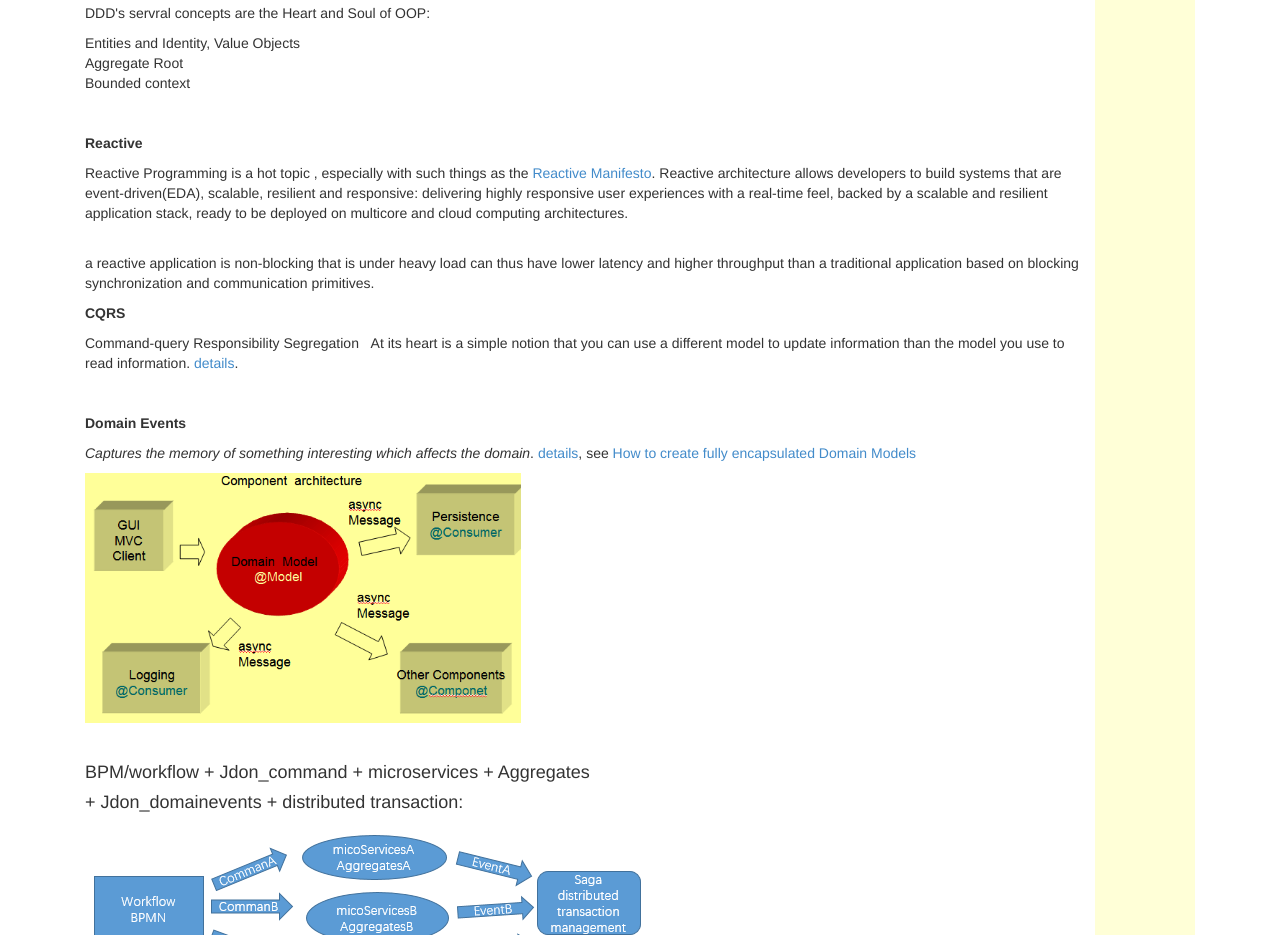
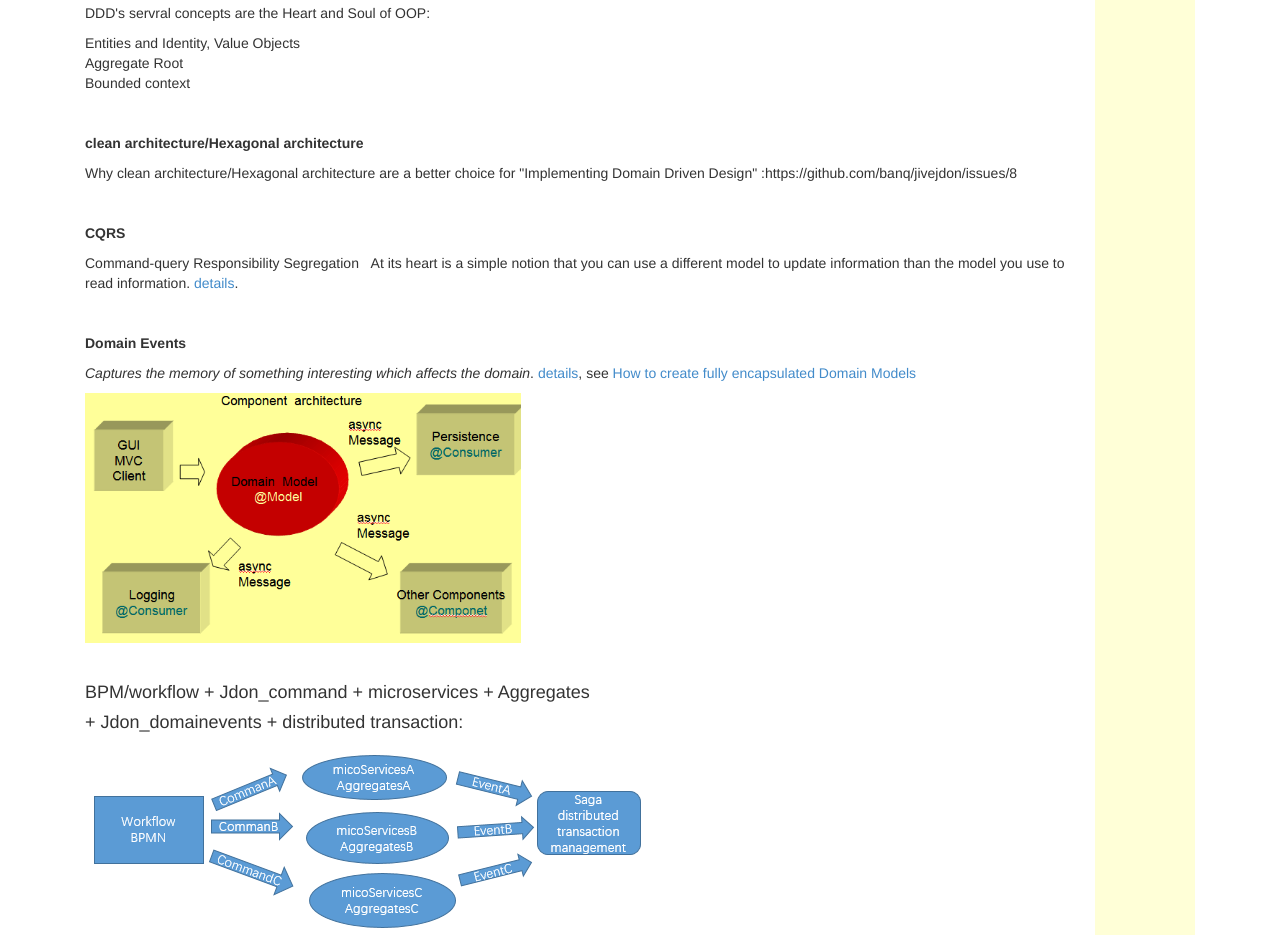
Before and after one commit to banq/banq.github.io, a plain HTML site: page index.html in a window 1280 px wide. Shown: the part 853-1788 px from the top of the page. Drawn offline with nearby package versions, Linux system fonts and the light colour scheme.

Commit message:
fixed bug

```diff
--- a/index.html
+++ b/index.html
@@ -88,12 +88,9 @@ style="BORDER-TOP-WIDTH: 2px; BORDER-LEFT-WIDTH: 2px; BORDER-BOTTOM-WIDTH: 2px;
                       Aggregate Root<br>
                       Bounded context</p>
                     <p>&nbsp;</p>
-                    <p><strong>Reactive</strong></p>
-                    <p>Reactive Programming is a hot topic , especially with such things as the <a href="http://www.reactivemanifesto.org/" target="_blank">Reactive Manifesto</a>.
-                      Reactive architecture allows developers to build systems that are event-driven(EDA), scalable, resilient and responsive: delivering highly responsive user experiences with a real-time feel, backed by a scalable and resilient application stack, ready to be deployed on multicore and cloud computing architectures.</p>
-                    <p><br>
-                      a reactive application is non-blocking that is under heavy load can thus have lower latency and higher throughput than a traditional application based on blocking synchronization and communication primitives.<br>
-                    </p>
+                    <p><strong>clean architecture/Hexagonal architecture</strong></p>
+                    <p>Why clean architecture/Hexagonal architecture are a better choice for "Implementing Domain Driven Design" :https://github.com/banq/jivejdon/issues/8</p>
+                    <p>&nbsp;</p>
                     <P><strong>CQRS</strong></P>
                     <P> Command-query Responsibility Segregation      At its heart is a simple notion that you can use a different model to update information than the model you use to read information. <a href="http://martinfowler.com/bliki/CQRS.html">details</a>.</P>
                     <P>&nbsp;</P>
```
